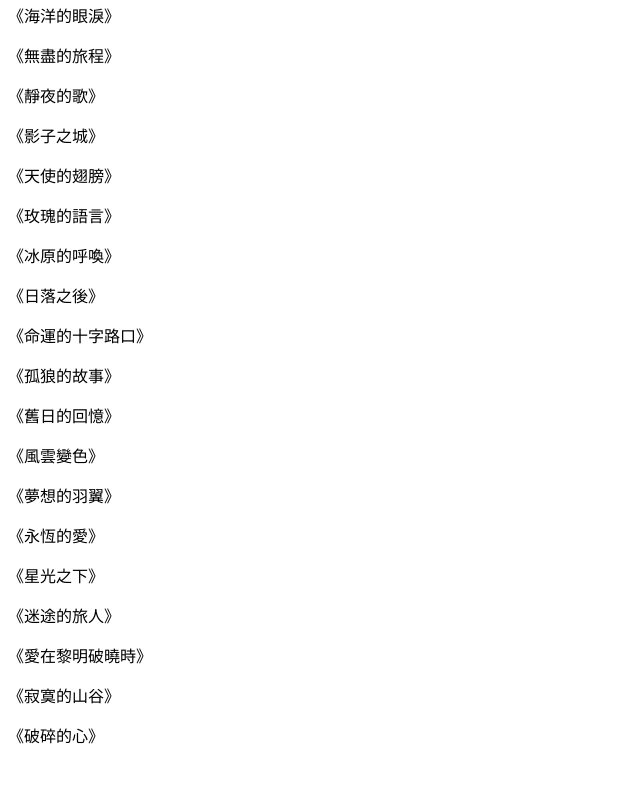
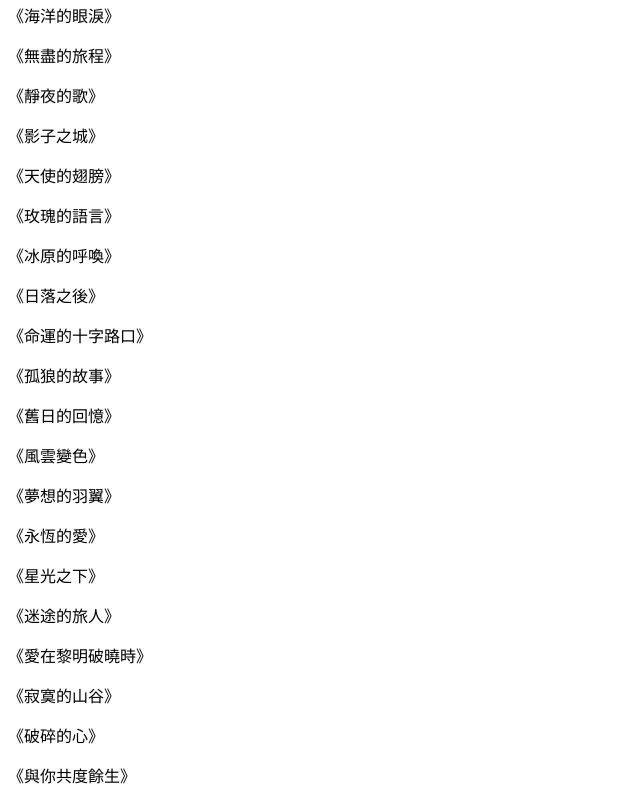
Before and after one commit to claireyang5588/JavaScript-Search, a plain HTML site: page index.html in a window 1280 px wide. Shown: the part 465-1268 px from the top of the page, without its empty margins (0-640 px from the left). Before the commit the page ends 1228 px from the top, so only its background shows below. Drawn offline with nearby package versions, Linux system fonts and the light colour scheme; a script that the page names is missing.

Commit message:
updata html

```diff
--- a/index.html
+++ b/index.html
@@ -57,6 +57,7 @@
       <p class="book">《愛在黎明破曉時》</p>
       <p class="book">《寂寞的山谷》</p>
       <p class="book">《破碎的心》</p>
+      <p class="book">《與你共度餘生》</p>
     </div>
     <script
       src="https://cdn.jsdelivr.net/npm/bootstrap@5.3.0/dist/js/bootstrap.bundle.min.js"
```
